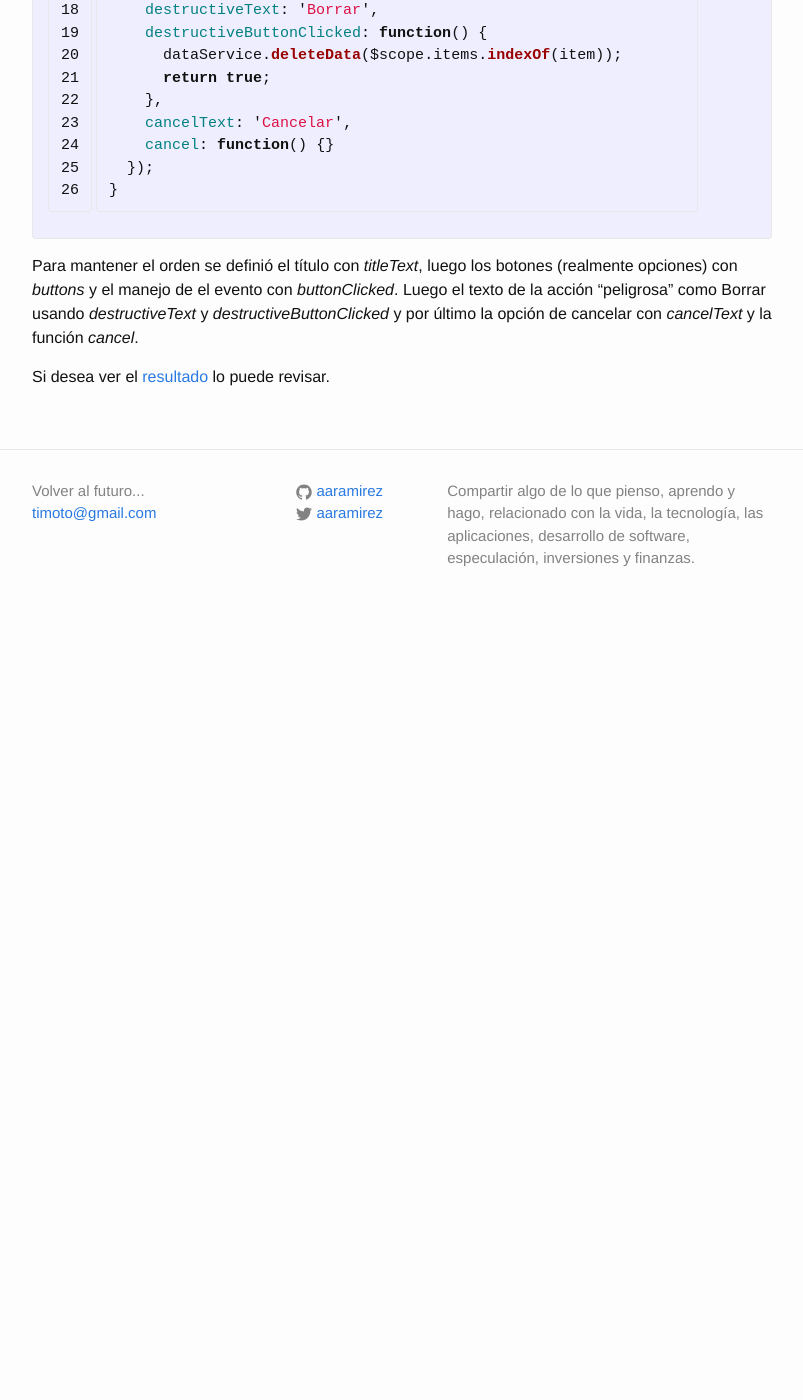
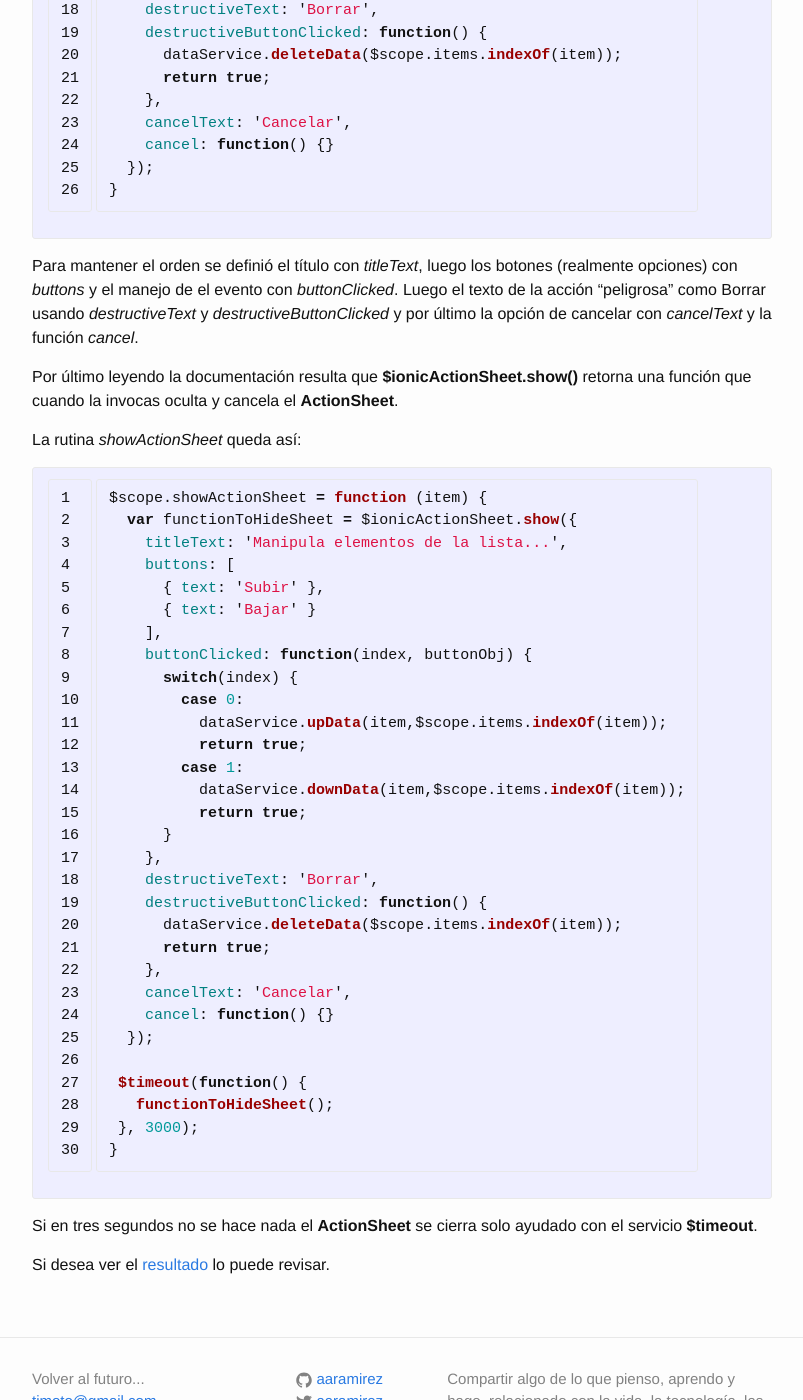
Before and after one commit to aaramirez/aaramirez.github.io, a Jekyll site: the page built from _posts/desarrollos/ionic/2015-10-31-actionsheets.markdown, in a window 1280 px wide and 1400 px high, scrolled down 1745 px. Shown: the whole window, without its empty margins (238-1041 px from the left). Built offline with Jekyll 4.4.1, drawn with Linux system fonts in a browser that asks for light colours; before the commit the page ends 2375 px from its top, so only the background shows below that.

Commit message:
ActionSheets with autohide

```diff
--- a/_posts/desarrollos/ionic/2015-10-31-actionsheets.markdown
+++ b/_posts/desarrollos/ionic/2015-10-31-actionsheets.markdown
@@ -71,6 +71,45 @@ $scope.showActionSheet = function (item) {
 
 Para mantener el orden se definió el título con *titleText*, luego los botones (realmente opciones) con *buttons* y el manejo de el evento con *buttonClicked*. Luego el texto de la acción "peligrosa" como Borrar usando *destructiveText* y *destructiveButtonClicked* y por último la opción de cancelar con *cancelText* y la función *cancel*.
 
+Por último leyendo la documentación resulta que __$ionicActionSheet.show()__ retorna una función que cuando la invocas oculta y cancela el __ActionSheet__.
+
+La rutina *showActionSheet* queda así:
+
+{% highlight js linenos %}
+$scope.showActionSheet = function (item) {
+  var functionToHideSheet = $ionicActionSheet.show({
+    titleText: 'Manipula elementos de la lista...',
+    buttons: [
+      { text: 'Subir' },
+      { text: 'Bajar' }
+    ],
+    buttonClicked: function(index, buttonObj) {
+      switch(index) {
+        case 0:
+          dataService.upData(item,$scope.items.indexOf(item));
+          return true;
+        case 1:
+          dataService.downData(item,$scope.items.indexOf(item));
+          return true;
+      }
+    },
+    destructiveText: 'Borrar',
+    destructiveButtonClicked: function() {
+      dataService.deleteData($scope.items.indexOf(item));
+      return true;
+    },
+    cancelText: 'Cancelar',
+    cancel: function() {}
+  });
+
+ $timeout(function() {
+   functionToHideSheet();
+ }, 3000);
+}
+{% endhighlight %}
+
+Si en tres segundos no se hace nada el __ActionSheet__ se cierra solo ayudado con el servicio __$timeout__.
+
 Si desea ver el [resultado][7] lo puede revisar.
 
 [1]: http://aaramirez.github.io/ionic/angularjs/cordova/tutorial/2015/10/18/ionic-basico-listas.html "ion-list"
```
